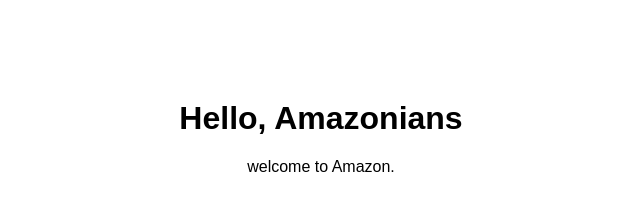
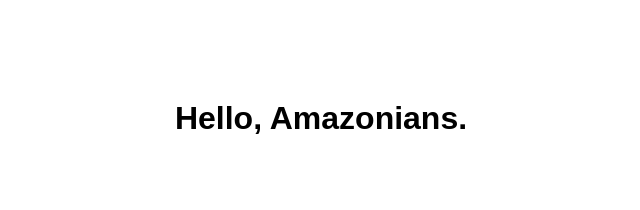
Before and after one commit to hushanaw9916/hushanaw9916.github.io, a plain HTML site: page index.html in a window 1280 px wide. Shown: the whole page, without its empty margins (319-959 px from the left). Drawn offline with Linux system fonts and the light colour scheme.

Commit message:
Update index.html

```diff
--- a/index.html
+++ b/index.html
@@ -4,7 +4,7 @@
   <title>Welcome to My Website</title>
 </head>
 <body style="font-family: Arial; text-align: center; margin-top: 100px;">
-  <h1>Hello, Amazonians</h1>
-  <p>welcome to Amazon.</p>
+  <h1>Hello, Amazonians.</h1>
+
 </body>
 </html>
```
